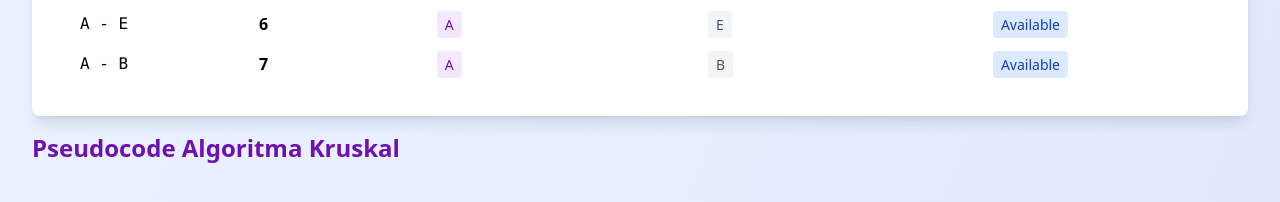
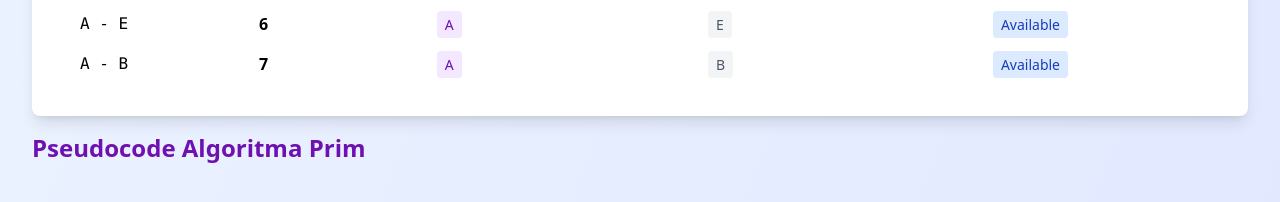
Before and after one commit to AnthonyS051105/Materi_Game_MST, a Next.js app: page /prim in a window 1280 px wide. Shown: the part 2012-2214 px from the top of the page. Built offline with nearby package versions, Linux system fonts and the light colour scheme.

Commit message:
Fix typo in prim algorithm

```diff
--- a/src/app/prim/prim.js
+++ b/src/app/prim/prim.js
@@ -415,7 +415,7 @@ export default function Prim() {
           </div>
         </div>
         <h1 className="text-2xl font-bold mb-6 text-purple-800 pt-4 pb-2">
-          Pseudocode Algoritma Kruskal
+          Pseudocode Algoritma Prim
         </h1>
         <div className="flex justify-center items-center pt-2">
           <PseudoText pseudoCode={primPseudoCode} />
```
